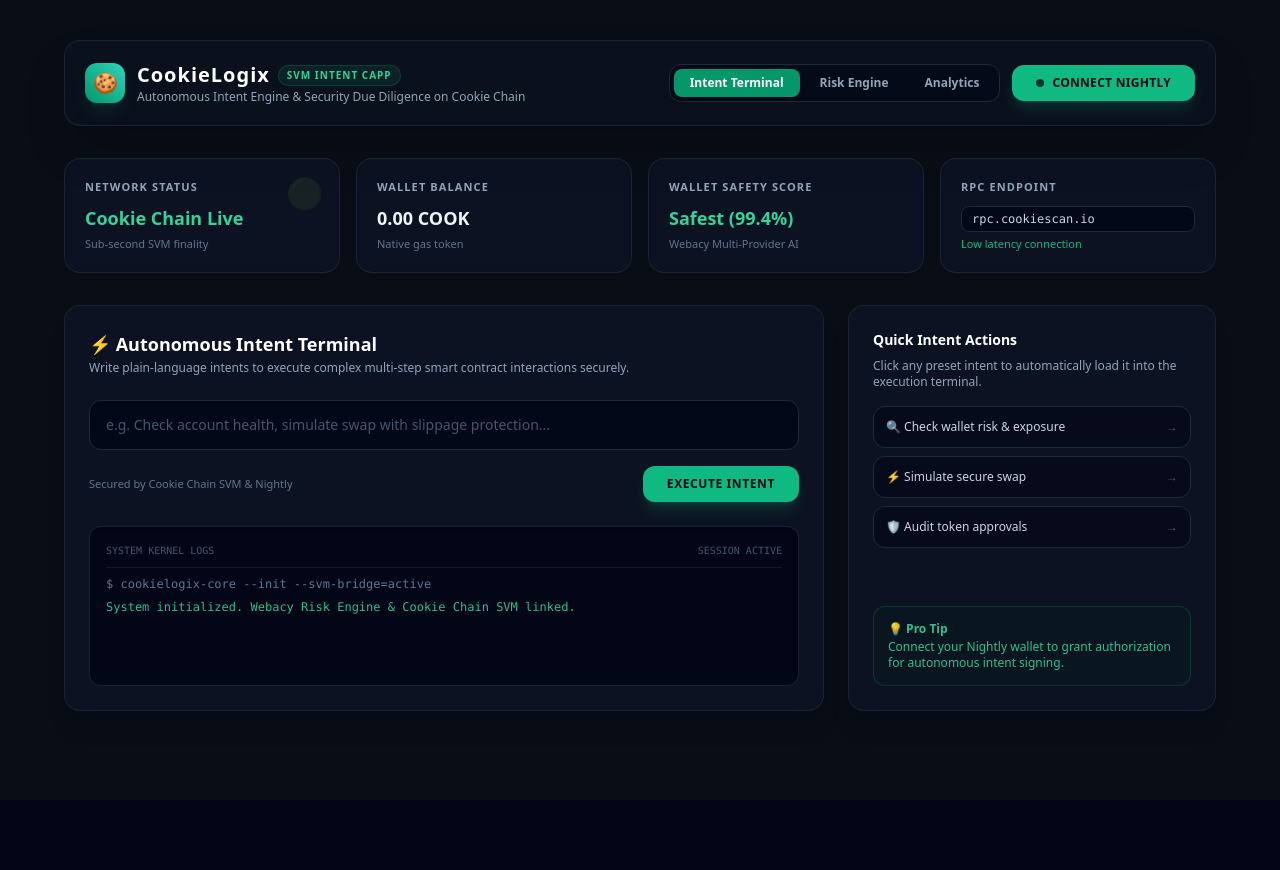
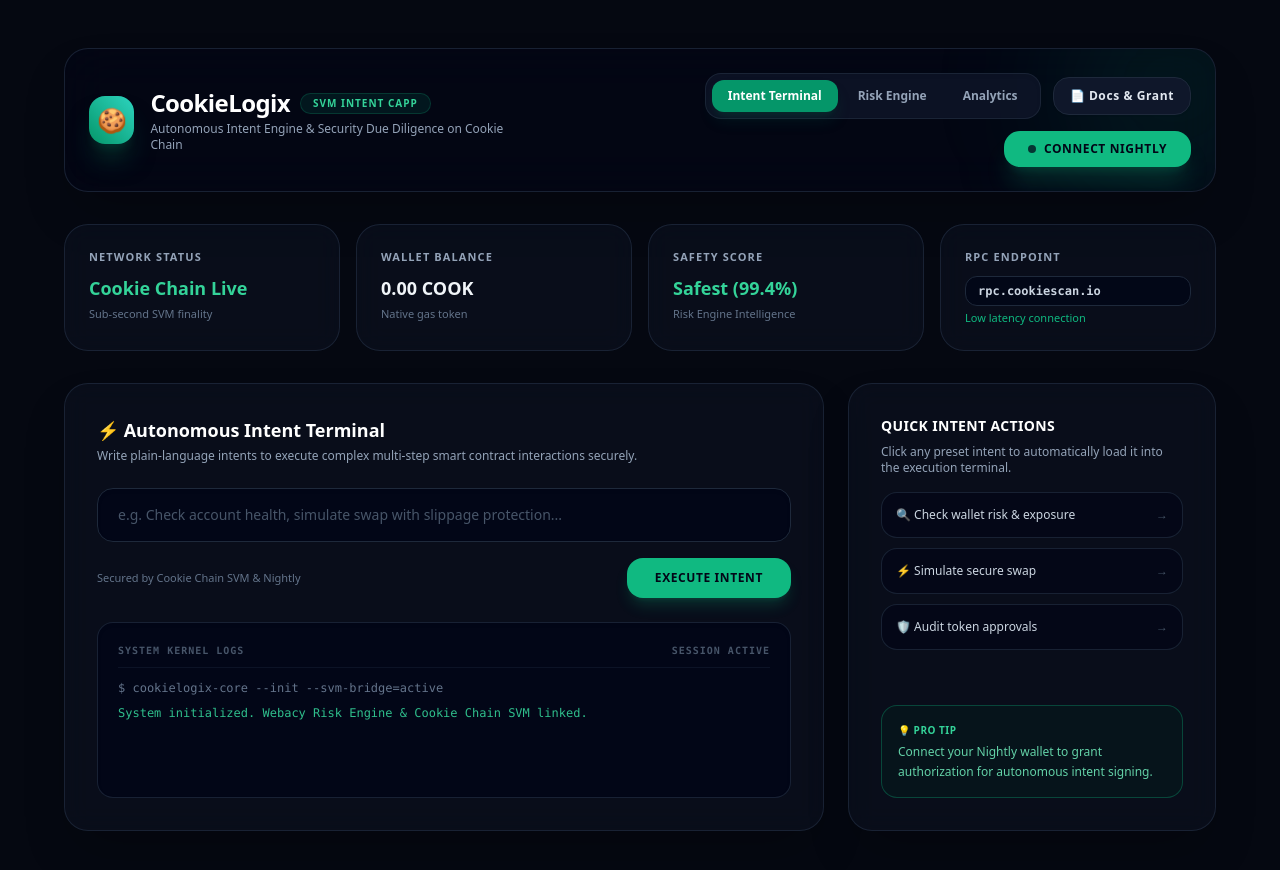
Before and after one commit to oficialponto6/cookielogix, a Next.js app: page / in a window 1280 px wide. Shown: the top 870 px of the page. Before the commit the page ends 800 px from the top, so only its background shows below. Built offline with nearby package versions, Linux system fonts and the light colour scheme; what @solana/web3.js would draw is missing.

Commit message:
style: upgrade to executive web3 UI standard with enhanced components and typography

```diff
--- a/src/app/page.tsx
+++ b/src/app/page.tsx
@@ -53,56 +53,65 @@
     }
     setStatusLog(`Analyzing intent parameters & simulating transaction via Cookie Chain...`);
     setTimeout(() => {
-      setStatusLog(`[SUCCESS] Intent securely executed. Finality achieved via RPC (${COOKIE_RPC}). No threat signatures found.`);
+      setStatusLog(`[SUCCESS] Intent securely executed. Finality achieved via RPC (${COOKIE_RPC}). Zero threat signatures found.`);
     }, 1500);
   };
 
   return (
-    <main className="min-h-screen bg-[#090D16] text-slate-100 p-6 md:p-10 font-sans selection:bg-emerald-500 selection:text-black">
+    <main className="min-h-screen bg-[#050811] text-slate-100 p-6 md:p-12 font-sans selection:bg-emerald-500 selection:text-black">
       <div className="max-w-6xl mx-auto space-y-8">
 
-        {/* Top Navigation / Brand Header */}
-        <header className="flex flex-col md:flex-row justify-between items-start md:items-center bg-slate-900/40 border border-slate-800/80 backdrop-blur-md p-5 rounded-2xl gap-4 shadow-2xl">
-          <div className="flex items-center gap-3">
-            <div className="h-10 w-10 rounded-xl bg-gradient-to-tr from-emerald-600 to-teal-400 flex items-center justify-center text-xl shadow-lg shadow-emerald-900/40">
+        {/* Premium Header */}
+        <header className="flex flex-col lg:flex-row justify-between items-start lg:items-center bg-slate-950/60 border border-slate-800/80 backdrop-blur-xl p-6 rounded-3xl gap-6 shadow-2xl relative overflow-hidden">
+          <div className="absolute -right-20 -top-20 w-60 h-60 bg-emerald-500/10 rounded-full blur-3xl pointer-events-none"></div>
+
+          <div className="flex items-center gap-4 relative z-10">
+            <div className="h-12 w-12 rounded-2xl bg-gradient-to-tr from-emerald-600 to-teal-400 flex items-center justify-center text-2xl shadow-xl shadow-emerald-900/50">
               🍪
             </div>
             <div>
-              <div className="flex items-center gap-2">
-                <h1 className="text-xl font-black tracking-wider text-white">CookieLogix</h1>
-                <span className="bg-emerald-500/10 text-emerald-400 border border-emerald-500/20 text-[10px] px-2 py-0.5 rounded-full font-semibold uppercase tracking-widest">
+              <div className="flex items-center gap-2.5">
+                <h1 className="text-2xl font-black tracking-tight text-white">CookieLogix</h1>
+                <span className="bg-emerald-500/10 text-emerald-400 border border-emerald-500/20 text-[10px] px-3 py-0.5 rounded-full font-bold uppercase tracking-widest">
                   SVM Intent cApp
                 </span>
               </div>
-              <p className="text-xs text-slate-400">Autonomous Intent Engine & Security Due Diligence on Cookie Chain</p>
+              <p className="text-xs text-slate-400 mt-0.5">Autonomous Intent Engine & Security Due Diligence on Cookie Chain</p>
             </div>
           </div>
 
-          <div className="flex items-center gap-3 w-full md:w-auto justify-end">
-            <div className="hidden lg:flex bg-slate-950/60 border border-slate-800 rounded-xl p-1 gap-1">
+          <div className="flex items-center gap-3 w-full lg:w-auto justify-end flex-wrap relative z-10">
+            <div className="bg-slate-900/80 border border-slate-800/80 rounded-2xl p-1.5 flex gap-1 shadow-inner">
               <button
                 onClick={() => setActiveTab('terminal')}
-                className={`px-4 py-1.5 rounded-lg text-xs font-semibold transition ${activeTab === 'terminal' ? 'bg-emerald-600 text-white shadow-md' : 'text-slate-400 hover:text-white'}`}
+                className={`px-4 py-2 rounded-xl text-xs font-bold transition ${activeTab === 'terminal' ? 'bg-emerald-600 text-white shadow-lg shadow-emerald-900/30' : 'text-slate-400 hover:text-white'}`}
               >
                 Intent Terminal
               </button>
               <button
                 onClick={() => setActiveTab('security')}
-                className={`px-4 py-1.5 rounded-lg text-xs font-semibold transition ${activeTab === 'security' ? 'bg-emerald-600 text-white shadow-md' : 'text-slate-400 hover:text-white'}`}
+                className={`px-4 py-2 rounded-xl text-xs font-bold transition ${activeTab === 'security' ? 'bg-emerald-600 text-white shadow-lg shadow-emerald-900/30' : 'text-slate-400 hover:text-white'}`}
               >
                 Risk Engine
               </button>
               <button
                 onClick={() => setActiveTab('analytics')}
-                className={`px-4 py-1.5 rounded-lg text-xs font-semibold transition ${activeTab === 'analytics' ? 'bg-emerald-600 text-white shadow-md' : 'text-slate-400 hover:text-white'}`}
+                className={`px-4 py-2 rounded-xl text-xs font-bold transition ${activeTab === 'analytics' ? 'bg-emerald-600 text-white shadow-lg shadow-emerald-900/30' : 'text-slate-400 hover:text-white'}`}
               >
                 Analytics
               </button>
             </div>
 
+            <a
+              href="/docs"
+              className="bg-slate-900 hover:bg-slate-800 text-slate-200 border border-slate-800 px-4 py-2.5 rounded-2xl font-bold transition text-xs tracking-wider flex items-center gap-2 shadow-sm"
+            >
+              📄 Docs & Grant
+            </a>
+
             <button
               onClick={connectNightlyWallet}
-              className="bg-emerald-500 hover:bg-emerald-400 text-slate-950 px-6 py-2.5 rounded-xl font-bold transition-all shadow-lg shadow-emerald-500/20 text-xs tracking-wide uppercase flex items-center gap-2"
+              className="bg-emerald-500 hover:bg-emerald-400 text-slate-950 px-6 py-2.5 rounded-2xl font-black transition-all shadow-xl shadow-emerald-500/20 text-xs tracking-wider uppercase flex items-center gap-2"
             >
               <span className="h-2 w-2 rounded-full bg-slate-950 animate-pulse"></span>
               {walletAddress ? `${walletAddress.slice(0, 4)}...${walletAddress.slice(-4)}` : 'Connect Nightly'}
@@ -110,49 +119,48 @@
           </div>
         </header>
 
-        {/* Metrics Grid */}
+        {/* Executive Metrics Grid */}
         <section className="grid grid-cols-1 sm:grid-cols-2 lg:grid-cols-4 gap-4">
-          <div className="bg-slate-900/60 border border-slate-800/80 p-5 rounded-2xl backdrop-blur-sm relative overflow-hidden group hover:border-emerald-500/50 transition">
-            <div className="absolute top-0 right-0 p-4 opacity-10 text-emerald-400 text-3xl font-bold">🟢</div>
+          <div className="bg-slate-900/40 border border-slate-800/80 p-6 rounded-3xl backdrop-blur-md relative overflow-hidden group hover:border-emerald-500/40 transition">
             <h3 className="text-[11px] font-bold text-slate-400 uppercase tracking-widest">Network Status</h3>
-            <p className="text-lg font-bold text-emerald-400 mt-2 flex items-center gap-2">
+            <p className="text-lg font-black text-emerald-400 mt-2 flex items-center gap-2">
               Cookie Chain Live
             </p>
-            <span className="text-[11px] text-slate-500 mt-1 block">Sub-second SVM finality</span>
+            <span className="text-[11px] text-slate-500 mt-1 block font-medium">Sub-second SVM finality</span>
           </div>
 
-          <div className="bg-slate-900/60 border border-slate-800/80 p-5 rounded-2xl backdrop-blur-sm relative overflow-hidden group hover:border-emerald-500/50 transition">
+          <div className="bg-slate-900/40 border border-slate-800/80 p-6 rounded-3xl backdrop-blur-md relative overflow-hidden group hover:border-emerald-500/40 transition">
             <h3 className="text-[11px] font-bold text-slate-400 uppercase tracking-widest">Wallet Balance</h3>
-            <p className="text-lg font-bold text-slate-100 mt-2">
+            <p className="text-lg font-black text-slate-100 mt-2">
               {balance !== null ? `${balance} COOK` : '0.00 COOK'}
             </p>
-            <span className="text-[11px] text-slate-500 mt-1 block">Native gas token</span>
+            <span className="text-[11px] text-slate-500 mt-1 block font-medium">Native gas token</span>
           </div>
 
-          <div className="bg-slate-900/60 border border-slate-800/80 p-5 rounded-2xl backdrop-blur-sm relative overflow-hidden group hover:border-emerald-500/50 transition">
-            <h3 className="text-[11px] font-bold text-slate-400 uppercase tracking-widest">Wallet Safety Score</h3>
-            <p className="text-lg font-bold text-emerald-400 mt-2">Safest (99.4%)</p>
-            <span className="text-[11px] text-slate-500 mt-1 block">Webacy Multi-Provider AI</span>
+          <div className="bg-slate-900/40 border border-slate-800/80 p-6 rounded-3xl backdrop-blur-md relative overflow-hidden group hover:border-emerald-500/40 transition">
+            <h3 className="text-[11px] font-bold text-slate-400 uppercase tracking-widest">Safety Score</h3>
+            <p className="text-lg font-black text-emerald-400 mt-2">Safest (99.4%)</p>
+            <span className="text-[11px] text-slate-500 mt-1 block font-medium">Risk Engine Intelligence</span>
           </div>
 
-          <div className="bg-slate-900/60 border border-slate-800/80 p-5 rounded-2xl backdrop-blur-sm relative overflow-hidden group hover:border-emerald-500/50 transition">
+          <div className="bg-slate-900/40 border border-slate-800/80 p-6 rounded-3xl backdrop-blur-md relative overflow-hidden group hover:border-emerald-500/40 transition">
             <h3 className="text-[11px] font-bold text-slate-400 uppercase tracking-widest">RPC Endpoint</h3>
-            <p className="text-xs font-mono text-slate-300 mt-2.5 truncate bg-slate-950/80 px-2.5 py-1 rounded-lg border border-slate-800">
+            <p className="text-xs font-mono text-slate-300 mt-2.5 truncate bg-slate-950/80 px-3 py-1.5 rounded-xl border border-slate-800 font-bold">
               rpc.cookiescan.io
             </p>
-            <span className="text-[11px] text-emerald-500 mt-1 block">Low latency connection</span>
+            <span className="text-[11px] text-emerald-500 mt-1 block font-medium">Low latency connection</span>
           </div>
         </section>
 
-        {/* Tab Contents */}
+        {/* Dynamic Content Views */}
         {activeTab === 'terminal' && (
           <div className="grid grid-cols-1 lg:grid-cols-3 gap-6">
-            <div className="lg:col-span-2 bg-slate-900/60 border border-slate-800/80 p-6 rounded-2xl space-y-6 shadow-xl">
+            <div className="lg:col-span-2 bg-slate-900/40 border border-slate-800/80 p-8 rounded-3xl space-y-6 shadow-2xl backdrop-blur-md">
               <div>
-                <h2 className="text-lg font-bold text-white flex items-center gap-2">
+                <h2 className="text-lg font-black text-white flex items-center gap-2">
                   ⚡ Autonomous Intent Terminal
                 </h2>
-                <p className="text-xs text-slate-400 mt-0.5">Write plain-language intents to execute complex multi-step smart contract interactions securely.</p>
+                <p className="text-xs text-slate-400 mt-1">Write plain-language intents to execute complex multi-step smart contract interactions securely.</p>
               </div>
 
               <form onSubmit={handleExecuteIntent} className="space-y-4">
@@ -162,61 +170,61 @@
                     value={intentInput}
                     onChange={(e) => setIntentInput(e.target.value)}
                     placeholder="e.g. Check account health, simulate swap with slippage protection..."
-                    className="w-full bg-slate-950/80 border border-slate-800 rounded-xl px-4 py-3.5 text-slate-200 focus:outline-none focus:border-emerald-500 text-sm placeholder:text-slate-600 shadow-inner"
+                    className="w-full bg-slate-950/90 border border-slate-800 rounded-2xl px-5 py-4 text-slate-200 focus:outline-none focus:border-emerald-500 text-sm placeholder:text-slate-600 shadow-inner font-medium"
                   />
                 </div>
                 <div className="flex justify-between items-center">
-                  <span className="text-[11px] text-slate-500">Secured by Cookie Chain SVM & Nightly</span>
+                  <span className="text-[11px] text-slate-500 font-medium">Secured by Cookie Chain SVM & Nightly</span>
                   <button
                     type="submit"
-                    className="bg-emerald-500 hover:bg-emerald-400 text-slate-950 px-6 py-2.5 rounded-xl font-bold transition text-xs tracking-wider uppercase shadow-lg shadow-emerald-500/20"
+                    className="bg-emerald-500 hover:bg-emerald-400 text-slate-950 px-7 py-3 rounded-2xl font-black transition text-xs tracking-wider uppercase shadow-lg shadow-emerald-500/20"
                   >
                     Execute Intent
                   </button>
                 </div>
               </form>
 
-              <div className="bg-slate-950 border border-slate-800/80 rounded-xl p-4 font-mono text-xs text-emerald-400/90 h-40 overflow-y-auto shadow-inner">
-                <div className="flex items-center justify-between text-[10px] text-slate-600 border-b border-slate-900 pb-2 mb-2">
+              <div className="bg-slate-950 border border-slate-800/80 rounded-2xl p-5 font-mono text-xs text-emerald-400/90 h-44 overflow-y-auto shadow-inner">
+                <div className="flex items-center justify-between text-[10px] text-slate-600 border-b border-slate-900/80 pb-2 mb-3 font-bold tracking-widest">
                   <span>SYSTEM KERNEL LOGS</span>
                   <span>SESSION ACTIVE</span>
                 </div>
                 <span className="text-slate-500">$ cookielogix-core --init --svm-bridge=active</span>
-                <p className="mt-1.5 leading-relaxed">{statusLog}</p>
+                <p className="mt-2 leading-relaxed">{statusLog}</p>
               </div>
             </div>
 
-            <div className="bg-slate-900/60 border border-slate-800/80 p-6 rounded-2xl space-y-4 shadow-xl flex flex-col justify-between">
+            <div className="bg-slate-900/40 border border-slate-800/80 p-8 rounded-3xl space-y-6 shadow-2xl backdrop-blur-md flex flex-col justify-between">
               <div>
-                <h3 className="text-sm font-bold text-white mb-2">Quick Intent Actions</h3>
+                <h3 className="text-sm font-black text-white mb-2 tracking-wide uppercase">Quick Intent Actions</h3>
                 <p className="text-xs text-slate-400 mb-4">Click any preset intent to automatically load it into the execution terminal.</p>
-                <div className="space-y-2">
+                <div className="space-y-2.5">
                   <button
                     onClick={() => setIntentInput('Check account risk profile & token exposure')}
-                    className="w-full text-left bg-slate-950/60 hover:bg-slate-800/60 border border-slate-800 p-3 rounded-xl text-xs text-slate-300 transition flex justify-between items-center group"
+                    className="w-full text-left bg-slate-950/60 hover:bg-slate-800/60 border border-slate-800/80 p-3.5 rounded-2xl text-xs text-slate-300 transition flex justify-between items-center group font-medium"
                   >
                     <span>🔍 Check wallet risk & exposure</span>
-                    <span className="text-slate-600 group-hover:text-emerald-400">→</span>
+                    <span className="text-slate-600 group-hover:text-emerald-400 font-bold">→</span>
                   </button>
                   <button
                     onClick={() => setIntentInput('Simulate secure token swap on Cookie Chain')}
-                    className="w-full text-left bg-slate-950/60 hover:bg-slate-800/60 border border-slate-800 p-3 rounded-xl text-xs text-slate-300 transition flex justify-between items-center group"
+                    className="w-full text-left bg-slate-950/60 hover:bg-slate-800/60 border border-slate-800/80 p-3.5 rounded-2xl text-xs text-slate-300 transition flex justify-between items-center group font-medium"
                   >
                     <span>⚡ Simulate secure swap</span>
-                    <span className="text-slate-600 group-hover:text-emerald-400">→</span>
+                    <span className="text-slate-600 group-hover:text-emerald-400 font-bold">→</span>
                   </button>
                   <button
                     onClick={() => setIntentInput('Audit smart contract approvals & allowances')}
-                    className="w-full text-left bg-slate-950/60 hover:bg-slate-800/60 border border-slate-800 p-3 rounded-xl text-xs text-slate-300 transition flex justify-between items-center group"
+                    className="w-full text-left bg-slate-950/60 hover:bg-slate-800/60 border border-slate-800/80 p-3.5 rounded-2xl text-xs text-slate-300 transition flex justify-between items-center group font-medium"
                   >
                     <span>🛡️ Audit token approvals</span>
-                    <span className="text-slate-600 group-hover:text-emerald-400">→</span>
+                    <span className="text-slate-600 group-hover:text-emerald-400 font-bold">→</span>
                   </button>
                 </div>
               </div>
 
-              <div className="bg-emerald-950/20 border border-emerald-500/20 rounded-xl p-3.5 text-xs text-emerald-400/90">
-                <span className="font-semibold block mb-0.5">💡 Pro Tip</span>
+              <div className="bg-emerald-950/25 border border-emerald-500/30 rounded-2xl p-4 text-xs text-emerald-300/90 leading-relaxed">
+                <span className="font-bold block mb-1 uppercase tracking-wider text-[10px] text-emerald-400">💡 Pro Tip</span>
                 Connect your Nightly wallet to grant authorization for autonomous intent signing.
               </div>
             </div>
@@ -224,34 +232,34 @@
         )}
 
         {activeTab === 'security' && (
-          <div className="bg-slate-900/60 border border-slate-800/80 p-6 rounded-2xl space-y-6 shadow-xl">
+          <div className="bg-slate-900/40 border border-slate-800/80 p-8 rounded-3xl space-y-6 shadow-2xl backdrop-blur-md">
             <div>
-              <h2 className="text-lg font-bold text-white">Security & Due Diligence Hub</h2>
-              <p className="text-xs text-slate-400">Powered by multi-provider threat intelligence engines protecting interactions across the SVM ecosystem.</p>
+              <h2 className="text-lg font-black text-white">Security & Due Diligence Hub</h2>
+              <p className="text-xs text-slate-400 mt-0.5">Powered by multi-provider threat intelligence engines protecting interactions across the SVM ecosystem.</p>
             </div>
 
-            <div className="grid grid-cols-1 md:grid-cols-3 gap-4">
-              <div className="bg-slate-950 border border-slate-800 p-5 rounded-xl space-y-2">
-                <h4 className="text-sm font-bold text-emerald-400">🛡️ Threat Risks API</h4>
-                <p className="text-xs text-slate-400">Scans smart contracts and EOAs against historical blacklists and malicious databases.</p>
-                <div className="pt-2">
-                  <span className="bg-emerald-500/10 text-emerald-400 border border-emerald-500/20 text-[10px] px-2.5 py-1 rounded-md font-semibold">Status: Active</span>
+            <div className="grid grid-cols-1 md:grid-cols-3 gap-6">
+              <div className="bg-slate-950 border border-slate-800/80 p-6 rounded-2xl space-y-3">
+                <h4 className="text-sm font-black text-emerald-400">🛡️ Threat Risks API</h4>
+                <p className="text-xs text-slate-400 leading-relaxed">Scans smart contracts and EOAs against historical blacklists and malicious databases.</p>
+                <div className="pt-1">
+                  <span className="bg-emerald-500/10 text-emerald-400 border border-emerald-500/20 text-[10px] px-3 py-1 rounded-lg font-bold">Status: Active</span>
                 </div>
               </div>
 
-              <div className="bg-slate-950 border border-slate-800 p-5 rounded-xl space-y-2">
-                <h4 className="text-sm font-bold text-emerald-400">🔍 Transaction Intelligence</h4>
-                <p className="text-xs text-slate-400">Pre-execution risk evaluation to mitigate drainer attacks and unintended allowances.</p>
-                <div className="pt-2">
-                  <span className="bg-emerald-500/10 text-emerald-400 border border-emerald-500/20 text-[10px] px-2.5 py-1 rounded-md font-semibold">Status: Real-time</span>
+              <div className="bg-slate-950 border border-slate-800/80 p-6 rounded-2xl space-y-3">
+                <h4 className="text-sm font-black text-emerald-400">🔍 Transaction Intelligence</h4>
+                <p className="text-xs text-slate-400 leading-relaxed">Pre-execution risk evaluation to mitigate drainer attacks and unintended allowances.</p>
+                <div className="pt-1">
+                  <span className="bg-emerald-500/10 text-emerald-400 border border-emerald-500/20 text-[10px] px-3 py-1 rounded-lg font-bold">Status: Real-time</span>
                 </div>
               </div>
 
-              <div className="bg-slate-950 border border-slate-800 p-5 rounded-xl space-y-2">
-                <h4 className="text-sm font-bold text-emerald-400">📊 Holder & Contract Analysis</h4>
-                <p className="text-xs text-slate-400">Deep inspection of token ownership distribution and contract code vulnerabilities.</p>
-                <div className="pt-2">
-                  <span className="bg-emerald-500/10 text-emerald-400 border border-emerald-500/20 text-[10px] px-2.5 py-1 rounded-md font-semibold">Status: Monitoring</span>
+              <div className="bg-slate-950 border border-slate-800/80 p-6 rounded-2xl space-y-3">
+                <h4 className="text-sm font-black text-emerald-400">📊 Holder & Contract Analysis</h4>
+                <p className="text-xs text-slate-400 leading-relaxed">Deep inspection of token ownership distribution and contract code vulnerabilities.</p>
+                <div className="pt-1">
+                  <span className="bg-emerald-500/10 text-emerald-400 border border-emerald-500/20 text-[10px] px-3 py-1 rounded-lg font-bold">Status: Monitoring</span>
                 </div>
               </div>
             </div>
@@ -259,23 +267,23 @@
         )}
 
         {activeTab === 'analytics' && (
-          <div className="bg-slate-900/60 border border-slate-800/80 p-6 rounded-2xl space-y-6 shadow-xl">
+          <div className="bg-slate-900/40 border border-slate-800/80 p-8 rounded-3xl space-y-6 shadow-2xl backdrop-blur-md">
             <div>
-              <h2 className="text-lg font-bold text-white">Cookie Chain Network Analytics</h2>
-              <p className="text-xs text-slate-400">Real-time telemetry and throughput metrics from the Cookie Chain RPC layer.</p>
+              <h2 className="text-lg font-black text-white">Cookie Chain Network Analytics</h2>
+              <p className="text-xs text-slate-400 mt-0.5">Real-time telemetry and throughput metrics from the Cookie Chain RPC layer.</p>
             </div>
-            <div className="grid grid-cols-1 sm:grid-cols-3 gap-4">
-              <div className="bg-slate-950 p-4 rounded-xl border border-slate-800">
-                <span className="text-slate-400 text-xs">Block Height</span>
-                <p className="text-lg font-mono font-bold text-white mt-1">#14,298,412</p>
+            <div className="grid grid-cols-1 sm:grid-cols-3 gap-6">
+              <div className="bg-slate-950 p-6 rounded-2xl border border-slate-800/80">
+                <span className="text-slate-400 text-xs font-bold uppercase tracking-wider">Block Height</span>
+                <p className="text-xl font-mono font-black text-white mt-2">#14,298,412</p>
               </div>
-              <div className="bg-slate-950 p-4 rounded-xl border border-slate-800">
-                <span className="text-slate-400 text-xs">Average Finality</span>
-                <p className="text-lg font-mono font-bold text-emerald-400 mt-1">0.42s</p>
+              <div className="bg-slate-950 p-6 rounded-2xl border border-slate-800/80">
+                <span className="text-slate-400 text-xs font-bold uppercase tracking-wider">Average Finality</span>
+                <p className="text-xl font-mono font-black text-emerald-400 mt-2">0.42s</p>
               </div>
-              <div className="bg-slate-950 p-4 rounded-xl border border-slate-800">
-                <span className="text-slate-400 text-xs">Intent Success Rate</span>
-                <p className="text-lg font-mono font-bold text-emerald-400 mt-1">99.8%</p>
+              <div className="bg-slate-950 p-6 rounded-2xl border border-slate-800/80">
+                <span className="text-slate-400 text-xs font-bold uppercase tracking-wider">Intent Success Rate</span>
+                <p className="text-xl font-mono font-black text-emerald-400 mt-2">99.8%</p>
               </div>
             </div>
           </div>
```
